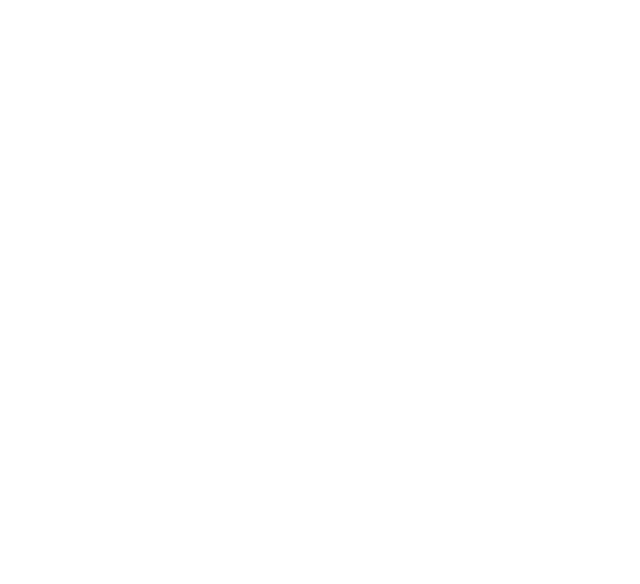
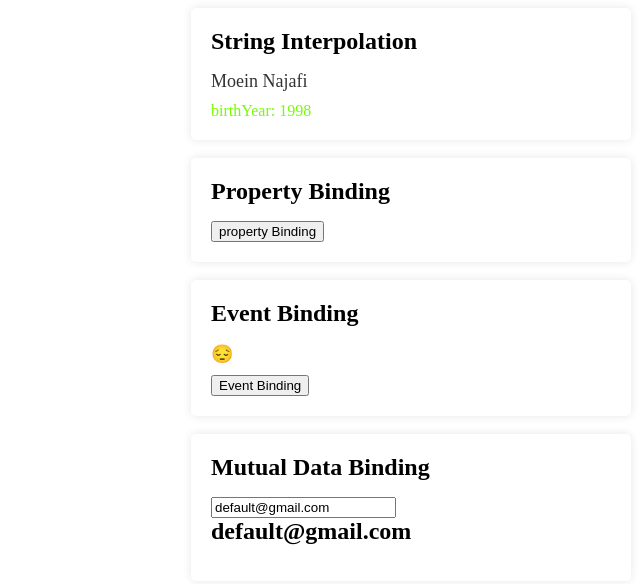
Before and after one commit to moeinnajafi1998/angular_tutorial, an Angular app: page /data-binding in a window 1280 px wide. Before the commit this address led to /. Shown: the top 584 px of the page, without its empty margins (229-869 px from the left). Built offline with nearby package versions, Linux system fonts and the light colour scheme.

Commit message:
data binding component

```diff
--- a/src/app/app-routing.module.ts
+++ b/src/app/app-routing.module.ts
@@ -1,7 +1,10 @@
 import { NgModule } from '@angular/core';
 import { RouterModule, Routes } from '@angular/router';
+import { DataBindingComponent } from './components/data-binding/data-binding.component';
 
-const routes: Routes = [];
+const routes: Routes = [
+  {path:'data-binding',component:DataBindingComponent},
+];
 
 @NgModule({
   imports: [RouterModule.forRoot(routes)],
--- /dev/null
+++ b/src/app/components/data-binding/data-binding.component.css
@@ -0,0 +1,24 @@
+.container {
+  max-width: 400px;
+  margin: 0 auto;
+  padding: 20px;
+  background-color: #fff;
+  border-radius: 5px;
+  box-shadow: 0 0 10px rgba(0, 0, 0, 0.1);
+}
+
+h1 {
+  font-size: 24px;
+  margin-top: 0;
+}
+
+.name,.message {
+  font-size: 18px;
+  color: #333;
+  margin-bottom: 10px;
+}
+
+.birthyear {
+  font-size: 16px;
+  color: #73ff00;
+}
--- /dev/null
+++ b/src/app/components/data-binding/data-binding.component.html
@@ -0,0 +1,22 @@
+<div class="container">
+  <h1>String Interpolation</h1>
+  <div class="name">{{ name }}</div>
+  <div class="birthyear">birthYear: {{ birthYear }}</div>
+</div>
+<br/>
+<div class="container">
+  <h1>Property Binding</h1>
+  <button [disabled]="isDisabled">property Binding</button>
+</div>
+<br/>
+<div class="container">
+  <h1>Event Binding</h1>
+  <div class="message">{{ message }}</div>
+  <button (click)="changeImoji($event)">Event Binding</button>
+</div>
+<br/>
+<div class="container">
+  <h1>Mutual Data Binding</h1>
+  <input type="text" [(ngModel)]="email">
+  <h1>{{ email }}</h1>
+</div>
--- /dev/null
+++ b/src/app/components/data-binding/data-binding.component.ts
@@ -0,0 +1,34 @@
+import { Component } from '@angular/core';
+
+@Component({
+  selector: 'app-data-binding',
+  templateUrl: './data-binding.component.html',
+  styleUrls: ['./data-binding.component.css']
+})
+export class DataBindingComponent {
+
+  // string interpolation ts => html
+  name : string = "Moein Najafi"
+  birthYear : Number = 1998;
+
+  // property binding ts => html
+  isDisabled : boolean = false;
+
+  // Event binding html => ts
+  message : string = "😔";
+
+  changeImoji(e:Event) {
+    e.preventDefault();
+    if(this.message=="😔"){
+      this.message = "😁";
+      this.isDisabled = true;
+    }else{
+      this.message = "😔";
+      this.isDisabled = false;
+    }
+  }
+
+  // mutual data binding
+  email : string = "default@gmail.com";
+
+}
```
Also changed, not shown: src/app/app.module.ts (+7 -2 lines), 1 other file (tests, documents, lock files or other folders).
